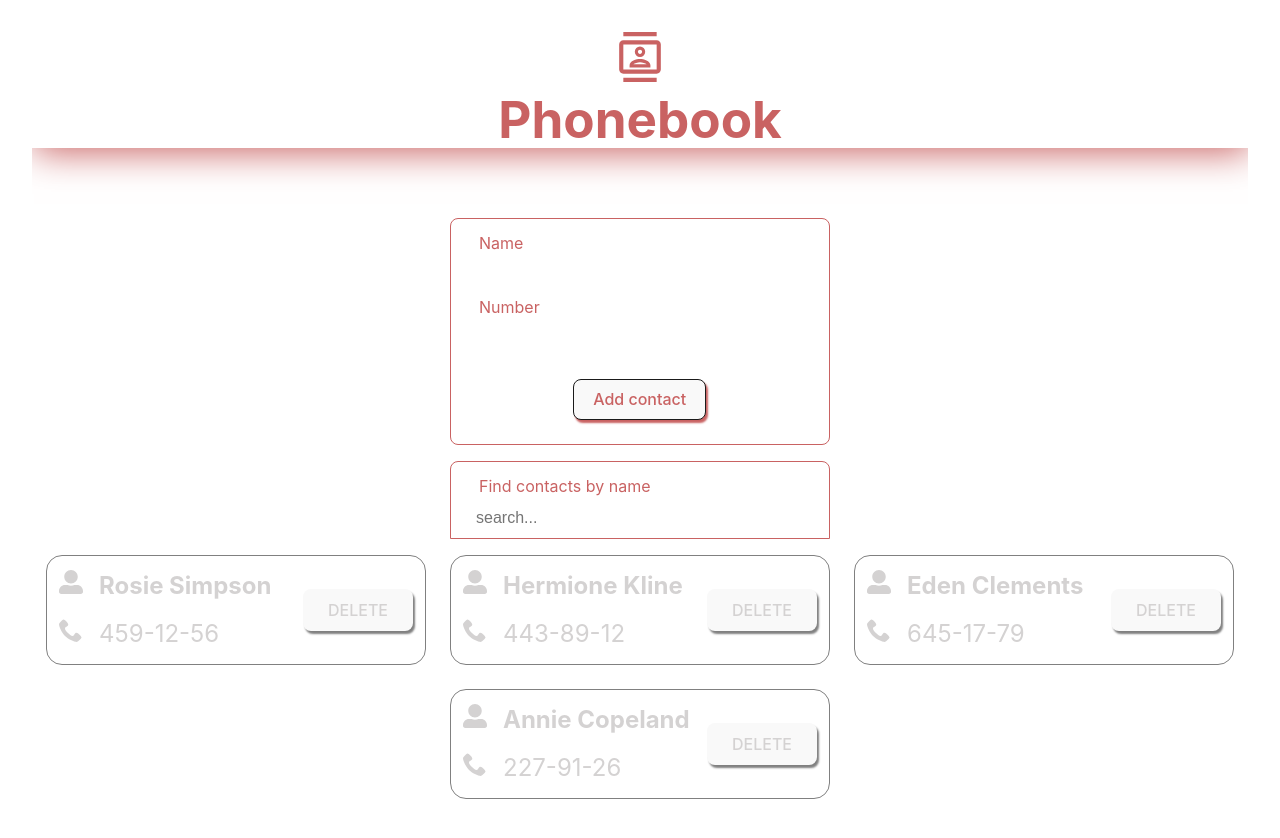
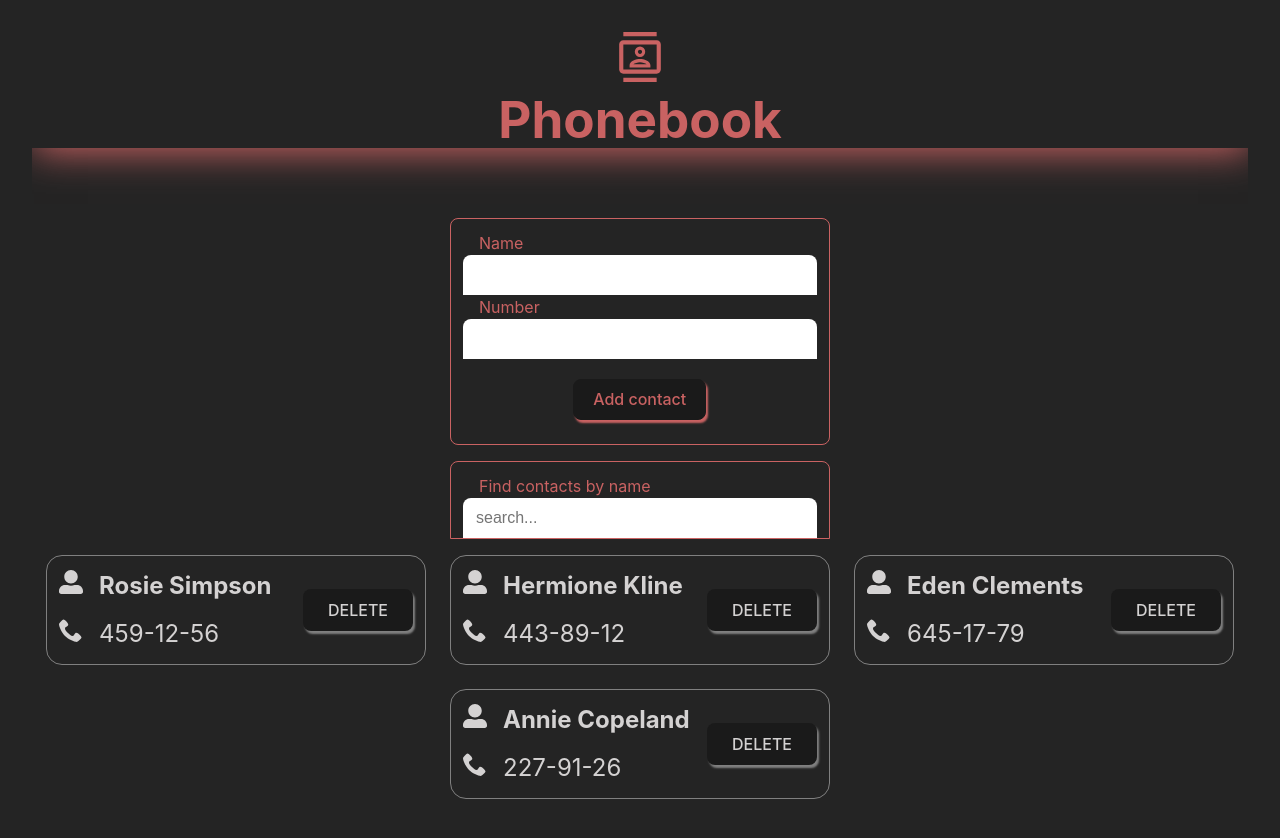
Before and after one commit to INNA-KUSHNIRR1/goit-react-hw-03, a React (Vite) app: page / in a window 1280 px wide. Shown: the top 838 px of the page. Built offline with nearby package versions, Linux system fonts and the light colour scheme.

Commit message:
add localSrtorage

```diff
--- a/src/App.jsx
+++ b/src/App.jsx
@@ -1,4 +1,4 @@
-import { useId, useState } from "react";
+import { useEffect, useState } from "react";
 import ContactList from "./components/ContactList/ContactList";
 import ContactForm from "./components/ContactForm/ContactForm";
 import SearchBox from "./components/SearchBox/SearchBox";
@@ -13,16 +13,33 @@ const date = [
 ];
 
 function App() {
-  const [contacts, setContacts] = useState(date);
+  const [contacts, setContacts] = useState(() => {
+    const savedContacts = window.localStorage.getItem("saved-contacts");
+    if (savedContacts !== null) {
+      return JSON.parse(savedContacts);
+    }
+    return date;
+  });
+
   const [filter, setFilter] = useState("");
 
-  const contactsFind = contacts.filter((contact) =>
+  useEffect(() => {
+    window.localStorage.setItem("saved-contacts", JSON.stringify(contacts));
+  }, [contacts]);
+
+  const foundContacts = contacts.filter((contact) =>
     contact.name.toLowerCase().includes(filter.toLowerCase())
   );
 
-  const contactId = useId();
-  const handleAddContact = ({ name, number }) => {
-    setContacts([...contacts, { id: contactId, name: name, number: number }]);
+  const addContact = (newContact) => {
+    setContacts((prevContacts) => {
+      return [...prevContacts, newContact];
+    });
+  };
+  const deleteContact = (contactId) => {
+    setContacts((prevContacts) => {
+      return prevContacts.filter((contact) => contact.id !== contactId);
+    });
   };
   return (
     <>
@@ -32,9 +49,9 @@ function App() {
           <br />
           Phonebook
         </h1>
-        <ContactForm contacts={contacts} onAddContact={handleAddContact} />
+        <ContactForm onAdd={addContact} />
         <SearchBox value={filter} onFilter={setFilter} />
-        <ContactList values={contactsFind} />
+        <ContactList values={foundContacts} onDelete={deleteContact} />
       </div>
     </>
   );
--- a/src/components/Contact/Contact.jsx
+++ b/src/components/Contact/Contact.jsx
@@ -2,9 +2,9 @@ import { FaUserAlt } from "react-icons/fa";
 import { ImPhone } from "react-icons/im";
 import style from "./Contact.module.css";
 
-const Contact = ({ name, number }) => {
+const Contact = ({ data: { id, name, number }, onDelete }) => {
   return (
-    <li className={style.card}>
+    <div className={style.card}>
       <div className={style.user}>
         <h2 className={style.nameUser}>
           <FaUserAlt className={style.icon} />
@@ -15,8 +15,10 @@ const Contact = ({ name, number }) => {
           {number}
         </p>
       </div>
-      <button className={style.btn}>Delete</button>
-    </li>
+      <button className={style.btn} onClick={() => onDelete(id)}>
+        Delete
+      </button>
+    </div>
   );
 };
 export default Contact;
--- a/src/components/ContactForm/ContactForm.jsx
+++ b/src/components/ContactForm/ContactForm.jsx
@@ -10,20 +10,19 @@ const ContactSchema = Yup.object().shape({
     .min(3, "Too Short!")
     .max(50, "Too Long!")
     .required("Required"),
-  number: Yup.number()
-    .min(3)
-    .typeError("That doesn`t look like a phone number")
-    .positive("A phone number can`t start with a minus")
-    .integer("A phone number can`t include a decimal point")
+  number: Yup.string()
+    .trim()
+    .min(3, "Too Short!")
+    .max(50, "Too Long!")
     .required("Required"),
 });
 
-const ContactForm = ({ onAddContact }) => {
+const ContactForm = ({ onAdd }) => {
   const nameFieldId = useId();
   const numberFieldId = useId();
 
   const handleSubmit = (values, actions) => {
-    onAddContact(values);
+    onAdd({ id: Date.now(), name: values.name, number: values.number });
     actions.resetForm();
   };
   return (
--- a/src/components/ContactList/ContactList.jsx
+++ b/src/components/ContactList/ContactList.jsx
@@ -1,12 +1,14 @@
 import Contact from "../Contact/Contact";
 import style from "./ContactList.module.css";
 
-const ContactList = ({ values }) => {
+const ContactList = ({ values, onDelete }) => {
   return (
     <ul className={style.list}>
       {values.map((value) => {
         return (
-          <Contact key={value.id} name={value.name} number={value.number} />
+          <li key={value.id}>
+            <Contact data={value} onDelete={onDelete} />
+          </li>
         );
       })}
     </ul>
--- a/src/components/SearchBox/SearchBox.module.css
+++ b/src/components/SearchBox/SearchBox.module.css
@@ -15,6 +15,7 @@ span {
   margin-left: 16px;
 }
 input {
+  color-scheme: light dark;
   border: none;
   outline: none;
   padding: 12px;
--- a/src/index.css
+++ b/src/index.css
@@ -28,6 +28,7 @@ body {
   /* place-items: center; */
   min-width: 320px;
   min-height: 100vh;
+  background-color: #242424;
 }
 
 h1 {
@@ -52,7 +53,7 @@ button:focus-visible {
   outline: none;
 }
 
-@media (prefers-color-scheme: light) {
+/* @media (prefers-color-scheme: light) {
   :root {
     color: #213547;
     background-color: #ffffff;
@@ -63,7 +64,7 @@ button:focus-visible {
   button {
     background-color: #f9f9f9;
   }
-}
+} */
 
 ul {
   list-style-type: none;
```
